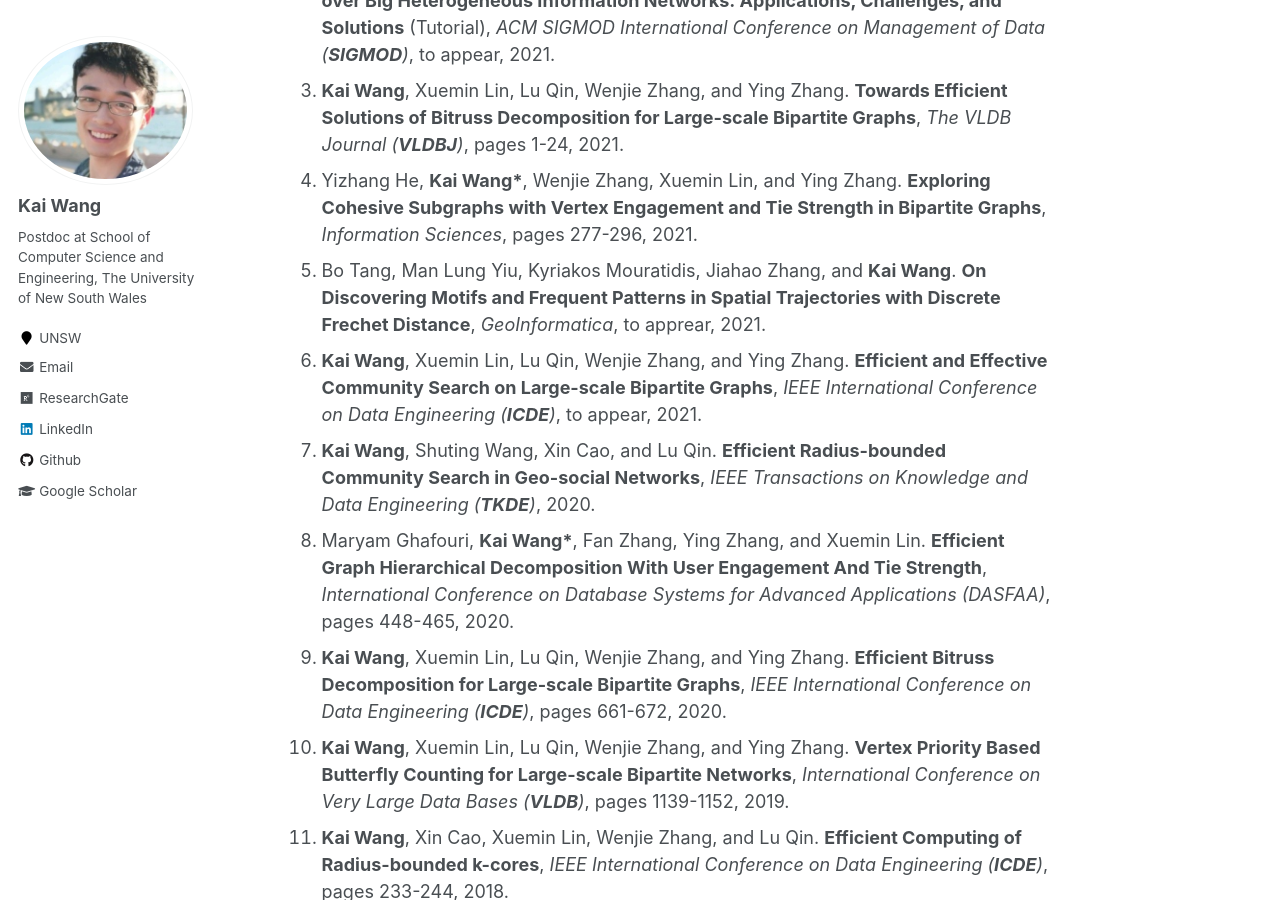
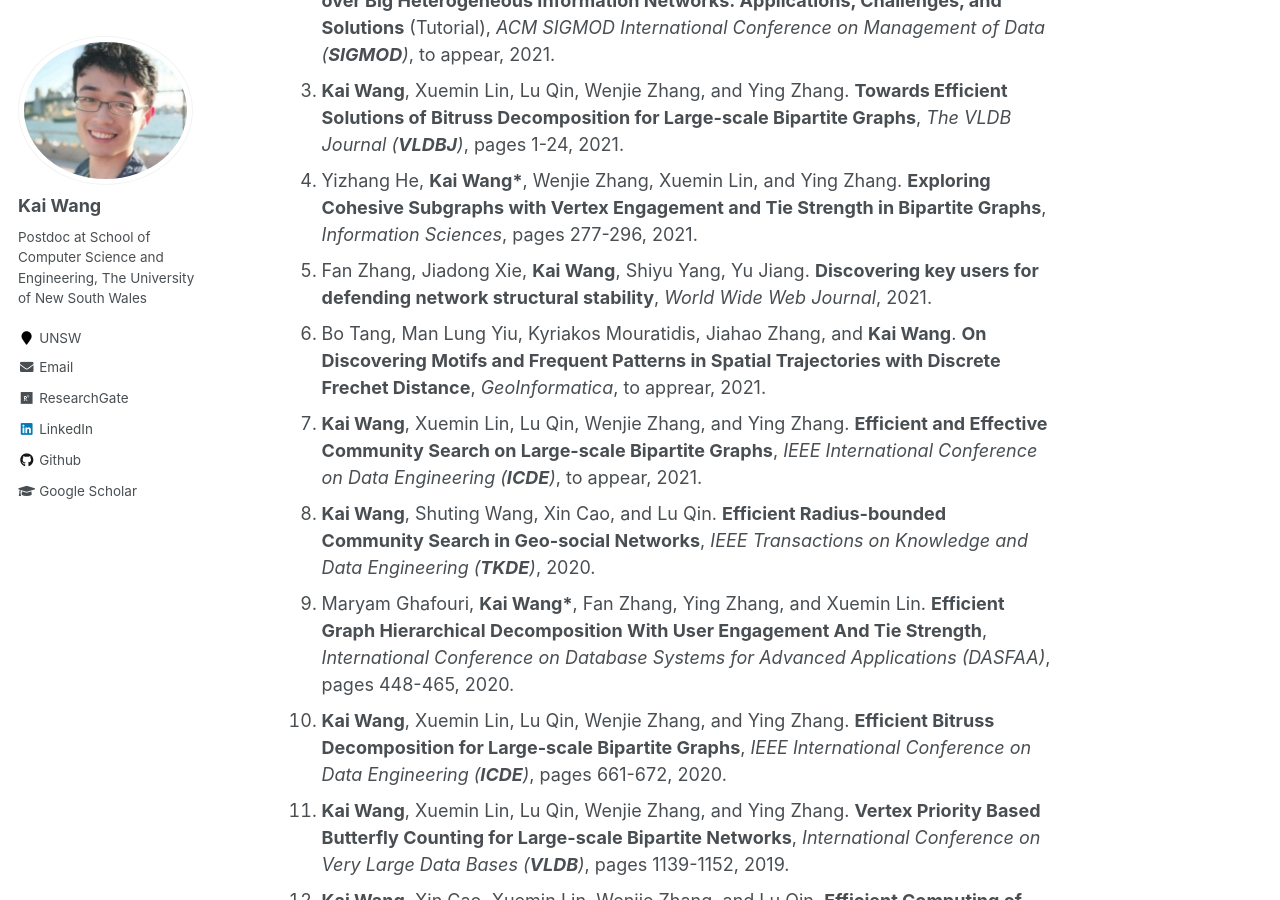
Before and after one commit to cs-kaiwang/cs-kaiwang.github.io, a Jekyll site: the page built from _pages/about.md, in a window 1280 px wide and 900 px high, scrolled down 578 px. Built offline with Jekyll 4.4.1, drawn with Linux system fonts in a browser that asks for light colours.

Commit message:
Update about.md

```diff
--- a/_pages/about.md
+++ b/_pages/about.md
@@ -18,15 +18,16 @@ Publications (* indicates corresponding author)
 2. Yixiang Fang, **Kai Wang**, Xuemin Lin, and Wenjie Zhang. **Cohesive Subgraph Search over Big Heterogeneous Information Networks: Applications, Challenges, and Solutions** (Tutorial), *ACM SIGMOD International Conference on Management of Data (**SIGMOD**)*, to appear, 2021.
 3. **Kai Wang**, Xuemin Lin, Lu Qin, Wenjie Zhang, and Ying Zhang. **Towards Efficient Solutions of Bitruss Decomposition for Large-scale Bipartite Graphs**, *The VLDB Journal (**VLDBJ**)*, pages 1-24, 2021.
 4. Yizhang He, **Kai Wang\***, Wenjie Zhang, Xuemin Lin, and Ying Zhang. **Exploring Cohesive Subgraphs with Vertex Engagement and Tie Strength in Bipartite Graphs**, *Information Sciences*, pages 277-296, 2021.
-5. Bo Tang, Man Lung Yiu, Kyriakos Mouratidis, Jiahao Zhang, and **Kai Wang**. **On Discovering Motifs and Frequent Patterns in Spatial Trajectories with  Discrete Frechet Distance**, *GeoInformatica*, to apprear, 2021.
-6. **Kai Wang**, Xuemin Lin, Lu Qin, Wenjie Zhang, and Ying Zhang. **Efficient and Effective Community Search on Large-scale Bipartite Graphs**, *IEEE International Conference on Data Engineering (**ICDE**)*, to appear, 2021.
-7. **Kai Wang**, Shuting Wang, Xin Cao, and Lu Qin. **Efficient Radius-bounded Community Search in Geo-social Networks**, *IEEE Transactions on Knowledge and Data Engineering (**TKDE**)*,  2020.
-8. Maryam Ghafouri, **Kai Wang\***, Fan Zhang, Ying Zhang, and Xuemin Lin. **Efficient Graph Hierarchical Decomposition With User Engagement And Tie Strength**, *International Conference on Database Systems for Advanced Applications (DASFAA)*, pages 448-465, 2020.
-9. **Kai Wang**, Xuemin Lin, Lu Qin, Wenjie Zhang, and Ying Zhang. **Efficient Bitruss Decomposition for Large-scale Bipartite Graphs**, *IEEE International Conference on Data Engineering (**ICDE**)*, pages 661-672, 2020.
-10. **Kai Wang**, Xuemin Lin, Lu Qin, Wenjie Zhang, and Ying Zhang. **Vertex Priority Based Butterfly Counting for Large-scale Bipartite Networks**, *International Conference on Very Large Data Bases (**VLDB**)*, pages 1139-1152, 2019.
-11. **Kai Wang**, Xin Cao, Xuemin Lin, Wenjie Zhang, and Lu Qin. **Efficient Computing of Radius-bounded k-cores**, *IEEE International Conference on Data Engineering (**ICDE**)*, pages 233-244, 2018.
-12. Bo Tang, Man Lung Yiu, Kyriakos Mouratidis, and **Kai Wang**. **Efficient Motif Discovery in Spatial Trajectories using Discrete Fréchet Distance**, *International Conference on Extending Database Technology (EDBT)*, pages 378-389, 2017.
-13. Lu Chen, Yunjun Gao, **Kai Wang**, Christian S Jensen, and Gang Chen. **Answering Why-not Questions on Metric Probabilistic Range Queries**, *IEEE International Conference on Data Engineering (**ICDE**)*, pages 767-778, 2016.
+5. Fan Zhang, Jiadong Xie, **Kai Wang**, Shiyu Yang, Yu Jiang. **Discovering key users for defending network structural stability**, *World Wide Web Journal*, 2021.
+6. Bo Tang, Man Lung Yiu, Kyriakos Mouratidis, Jiahao Zhang, and **Kai Wang**. **On Discovering Motifs and Frequent Patterns in Spatial Trajectories with  Discrete Frechet Distance**, *GeoInformatica*, to apprear, 2021.
+7. **Kai Wang**, Xuemin Lin, Lu Qin, Wenjie Zhang, and Ying Zhang. **Efficient and Effective Community Search on Large-scale Bipartite Graphs**, *IEEE International Conference on Data Engineering (**ICDE**)*, to appear, 2021.
+8. **Kai Wang**, Shuting Wang, Xin Cao, and Lu Qin. **Efficient Radius-bounded Community Search in Geo-social Networks**, *IEEE Transactions on Knowledge and Data Engineering (**TKDE**)*,  2020.
+9. Maryam Ghafouri, **Kai Wang\***, Fan Zhang, Ying Zhang, and Xuemin Lin. **Efficient Graph Hierarchical Decomposition With User Engagement And Tie Strength**, *International Conference on Database Systems for Advanced Applications (DASFAA)*, pages 448-465, 2020.
+10. **Kai Wang**, Xuemin Lin, Lu Qin, Wenjie Zhang, and Ying Zhang. **Efficient Bitruss Decomposition for Large-scale Bipartite Graphs**, *IEEE International Conference on Data Engineering (**ICDE**)*, pages 661-672, 2020.
+11. **Kai Wang**, Xuemin Lin, Lu Qin, Wenjie Zhang, and Ying Zhang. **Vertex Priority Based Butterfly Counting for Large-scale Bipartite Networks**, *International Conference on Very Large Data Bases (**VLDB**)*, pages 1139-1152, 2019.
+12. **Kai Wang**, Xin Cao, Xuemin Lin, Wenjie Zhang, and Lu Qin. **Efficient Computing of Radius-bounded k-cores**, *IEEE International Conference on Data Engineering (**ICDE**)*, pages 233-244, 2018.
+13. Bo Tang, Man Lung Yiu, Kyriakos Mouratidis, and **Kai Wang**. **Efficient Motif Discovery in Spatial Trajectories using Discrete Fréchet Distance**, *International Conference on Extending Database Technology (EDBT)*, pages 378-389, 2017.
+14. Lu Chen, Yunjun Gao, **Kai Wang**, Christian S Jensen, and Gang Chen. **Answering Why-not Questions on Metric Probabilistic Range Queries**, *IEEE International Conference on Data Engineering (**ICDE**)*, pages 767-778, 2016.
 
 Talks
 ======
```
